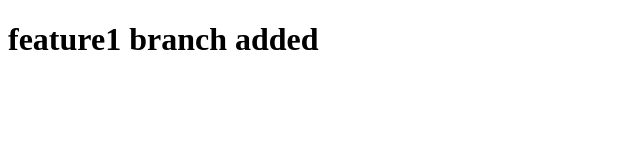
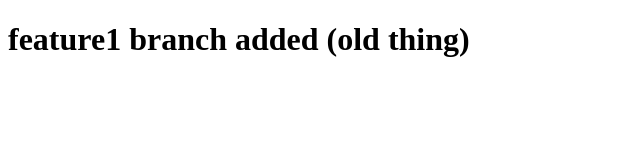
Before and after one commit to fxVaibhav/demo, a plain HTML site: page test.html in a window 1280 px wide. Shown: the whole page, without its empty margins (0-640 px from the left). Drawn offline with Linux system fonts and the light colour scheme.

Commit message:
old thing

```diff
--- a/test.html
+++ b/test.html
@@ -6,6 +6,6 @@
     <title>feature1</title>
 </head>
 <body>
-    <h1>feature1 branch added</h1>
+    <h1>feature1 branch added (old thing)</h1>
 </body>
 </html>
```
